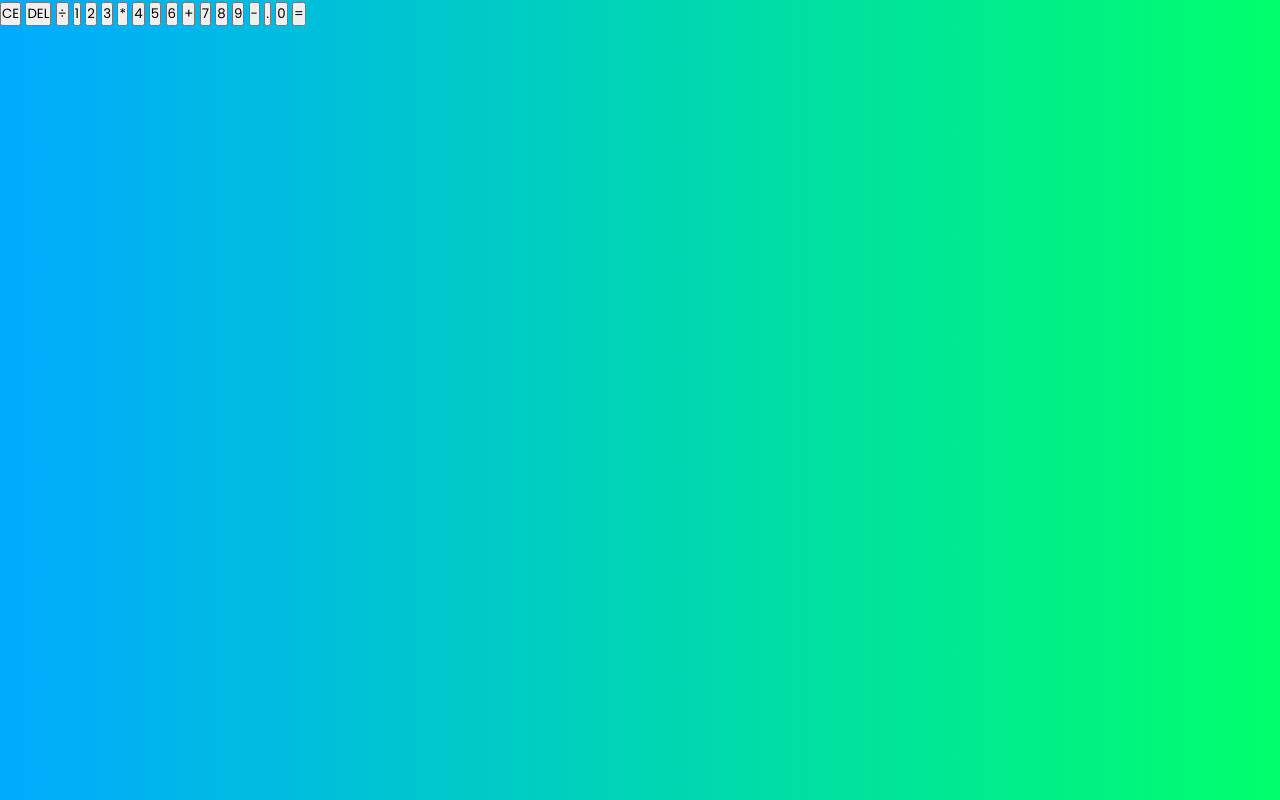
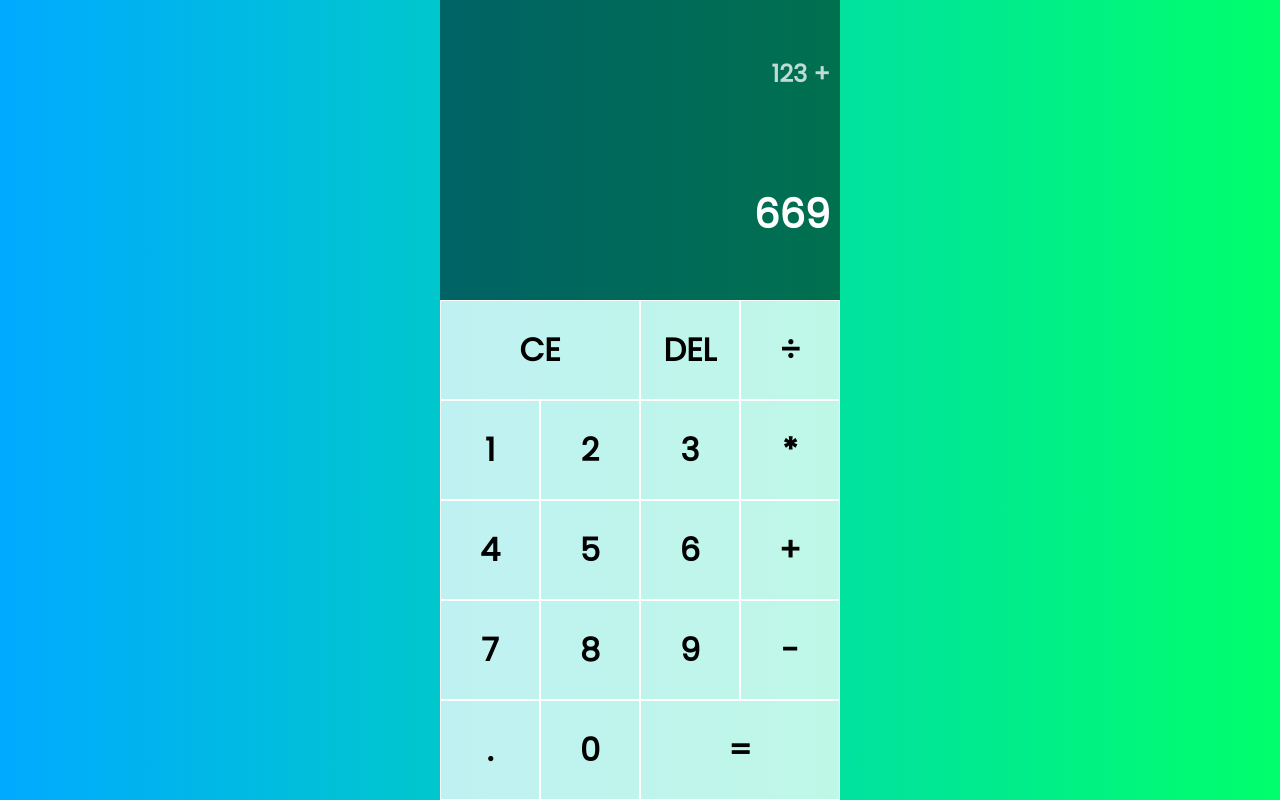
Before and after one commit to andrealvescorreia/calculadora-js, a plain HTML site: page index.html in a window 1280 px wide. Drawn offline with Linux system fonts and the light colour scheme.

Commit message:
style 1.0 + html 1.1

```diff
--- a/index.html
+++ b/index.html
@@ -10,8 +10,8 @@
 <body>
     <div class="calculadora-grid">
         <div class="calculadora-grid-output">
-            <div class = "calculadora-grid-output-operador-anterior"></div>
-            <div class = "calculadora-grid-output-operador-atual"></div>
+            <div class = "operador-anterior">123 +</div>
+            <div class = "operador-atual">669</div>
         </div>
         <button class="calculadora-grid-tamanho-dois">
             CE
--- a/style.css
+++ b/style.css
@@ -2,18 +2,67 @@
 @import url('https://fonts.googleapis.com/css2?family=Poppins&display=swap');
 
 /* o 'before' e o 'after' são usados para adicionar conteudo antes ou depois de um elemento qualquer.*/
-*, *::before, *::after {
+* /*, *::before, *::after*/ {
 
-    margin: 0;
-    padding: 0;
-    box-sizing: border-box; /**/
-    /*text-decoration: none;/* sem decorações*/
+
+    box-sizing: border-box;
 
     font-family: 'Poppins', sans-serif;
-    font-weight: normal;
+    font-weight:bold;
 }
 
 body{
-
+    margin: 0;
+    padding: 0;
     background: linear-gradient(to right, #00AAFF, #00FF6C);
 }
+
+.calculadora-grid{
+
+    display: grid;
+    justify-content: center;
+    align-items: normal;
+
+    min-height: 100vh;/*a grid vai sempre ocupar 100% (ou mais) da tela verticalmente, não importa o tamanho dela (zoom)*/
+    grid-template-columns: repeat(4, 100px);
+    grid-template-rows: minmax(120px, auto) repeat(5, 100px);
+}
+
+.calculadora-grid > button{/* estilo é aplicado apenas ao botões presentes na calculadora*/
+    cursor: pointer;
+    font-size: 2rem;
+    border: 1px solid white;
+    outline: none;/*tira o outline criado automaticamente pelo html.*/
+    background-color: rgba(255,255,255,.75);/*branco com 75% de opacidade.*/
+}
+.calculadora-grid > button:hover{
+    background-color: rgba(255,255,255,.90);/* ao passar o mouse por cima de um botão, ele ficará com 90% de opacidade. */
+}
+
+.calculadora-grid-tamanho-dois{
+    grid-column: span 2;/*faz com que os botões de tamanho 2 realmente ocupem dois espaços de largura (colunas na grid)*/
+}
+.calculadora-grid-output{
+    /*grid column: start / end */
+    grid-column: 1 / -1; /*o cupa o espaço da primeira coluna até a ultima*/
+    background-color: rgba(0,0,0,.5);
+    display: flex;
+    align-items: flex-end;/*itens ficam no final no flex*/
+    justify-content: space-around;/*os itens ficam distribuidos igualmente*/
+    flex-direction: column;/*itens ficam alinhados verticalemnte, ao invez de horizontalemnte*/
+    padding: 10px;
+
+    word-wrap: break-word;/* faz com que os numeros tenham quebra de linha se forem grandes demais.*/
+    word-break: break-all;
+
+
+}
+
+.calculadora-grid-output .operador-anterior{
+    color: rgba(255,255,255,.75);
+    font-size: 1.5rem;
+}
+.calculadora-grid-output .operador-atual{
+    color: white;
+    font-size: 2.5rem;
+}
```
